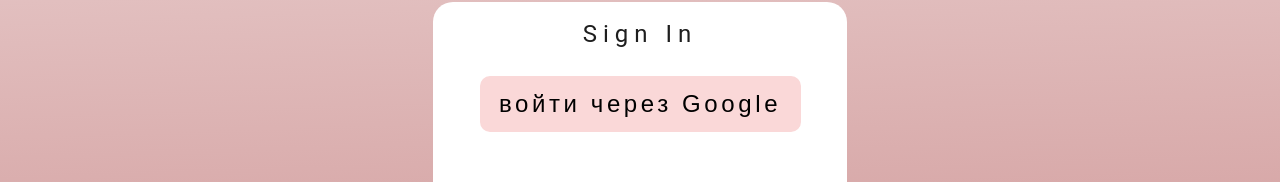
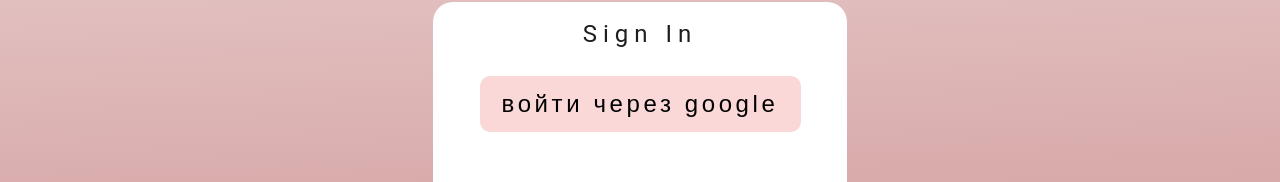
Before and after one commit to OmniaTeam/Salus_frontend, a React (Vite) app in the folder app/: page /auth in a window 1280 px wide. Shown: the part 522-704 px from the top of the page. Built offline with nearby package versions, Linux system fonts and the light colour scheme; no server answers.

Commit message:
FIX: ...

```diff
--- a/app/src/pages/authPage.tsx
+++ b/app/src/pages/authPage.tsx
@@ -9,8 +9,9 @@ import { EUserRole } from "../models/EUserRole"
 export default function AuthPage() {
     const navigator = useNavigate()
     const dispatch = useAppDispatch()
-
+    //@ts-ignore
     const [userLogin, setUserLogin] = useState<string>("")
+    //@ts-ignore
     const [userPassword, setUserPassword] = useState<string>("")
 
     const [signIn,
@@ -23,6 +24,7 @@ export default function AuthPage() {
         }] = useSignInMutation()
     const getUser = useGetUserQuery('')
 
+    //@ts-ignore
     const authHandler = () => {
         signIn({
             login: userLogin,
@@ -94,7 +96,7 @@ export default function AuthPage() {
                             type="button"
                             className="form--submit"
                             onClick={() => navigator('/api/v3/oauth2/authorization/google')}
-                            >войти через Google</button>
+                            >войти через google</button>
                         </div>
                         <p className="form--comp">BY OMNIA</p>
                     </motion.form>
```
